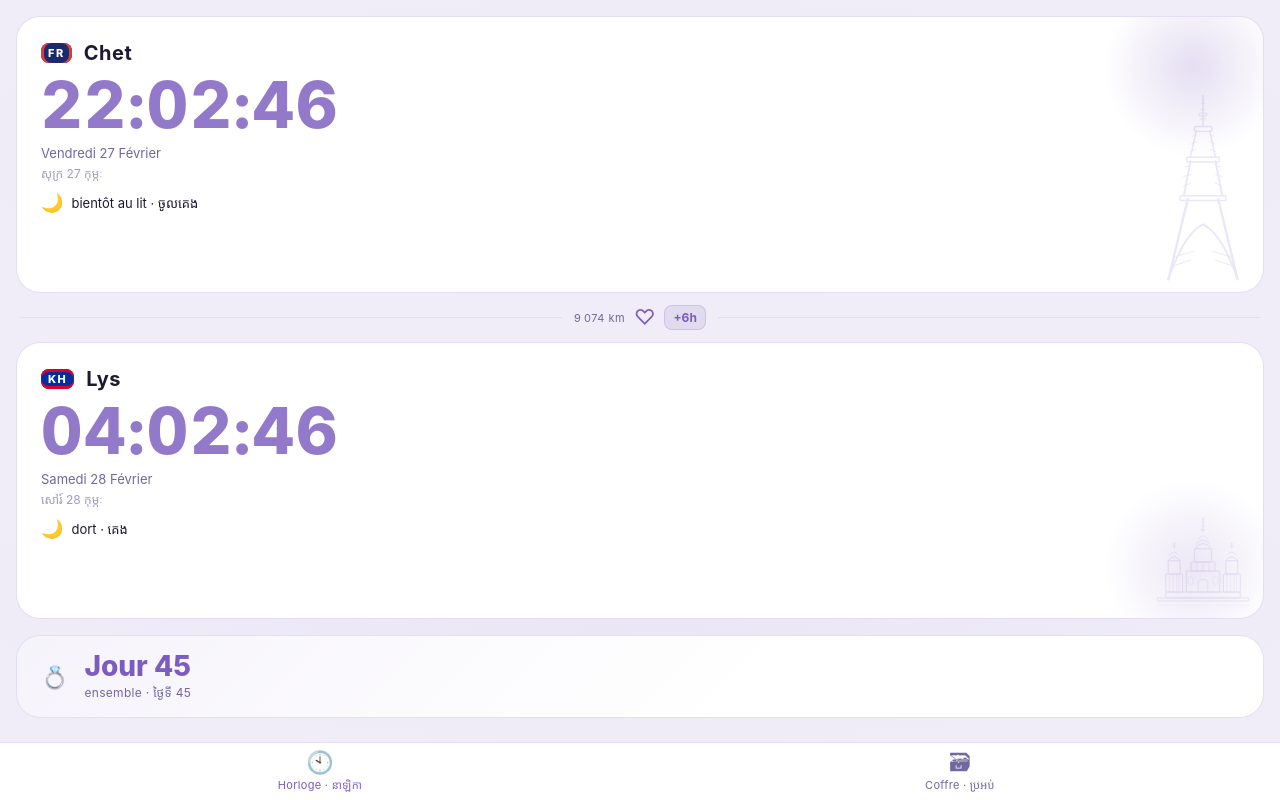
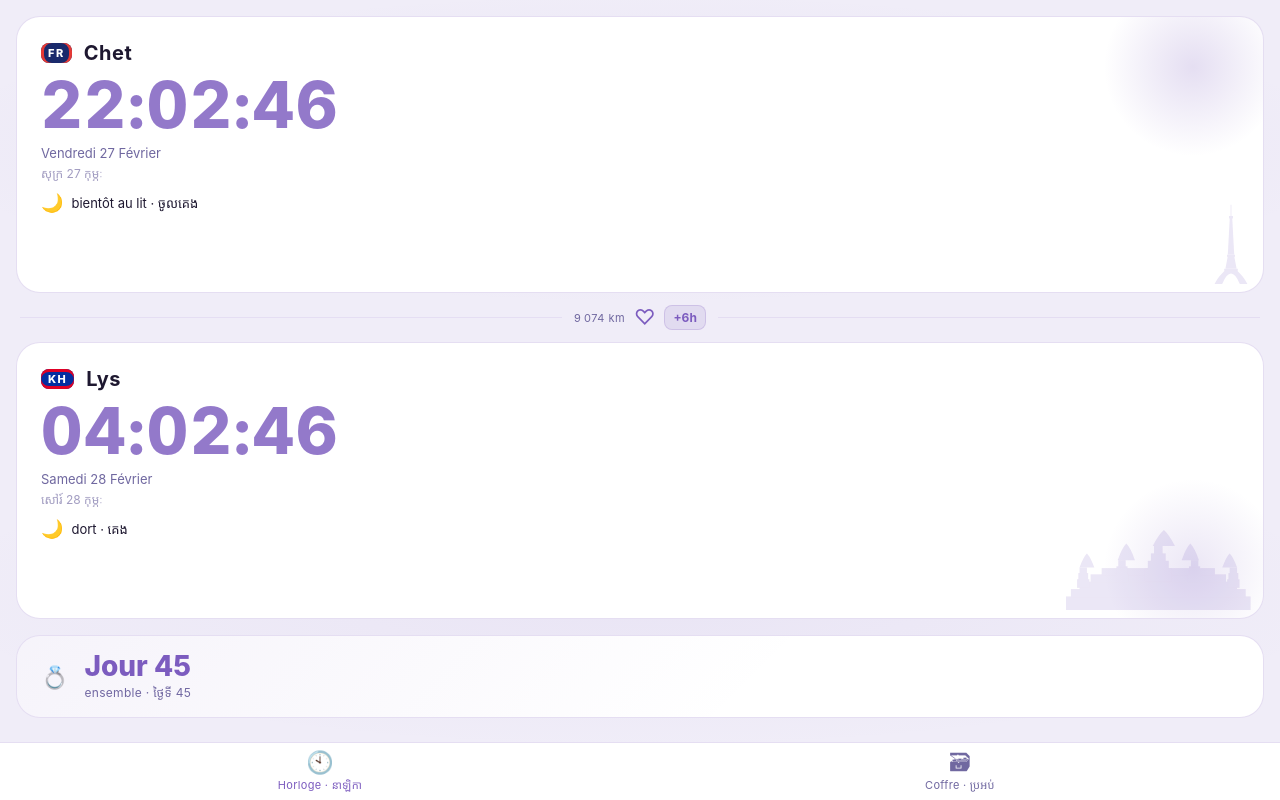
Before and after one commit to chetana/9074km, a SvelteKit app: page /horloge in a window 1280 px wide. Built offline with nearby package versions, Linux system fonts and the light colour scheme.

Commit message:
feat: SVG tour eiffel et angkor wat refaits avec vraies proportions

```diff
--- a/src/routes/horloge/+page.svelte
+++ b/src/routes/horloge/+page.svelte
@@ -44,59 +44,24 @@
 	<!-- Carte Paris -->
 	<div class="clock-card">
 		<div class="card-glow glow-paris"></div>
-		<!-- Tour Eiffel -->
-		<svg class="landmark" viewBox="0 0 100 200" fill="none" xmlns="http://www.w3.org/2000/svg" aria-hidden="true">
-			<!-- Jambes base gauche -->
-			<path d="M14 195 L34 112" stroke="currentColor" stroke-width="2.5" stroke-linecap="round"/>
-			<!-- Jambes base droite -->
-			<path d="M86 195 L66 112" stroke="currentColor" stroke-width="2.5" stroke-linecap="round"/>
-			<!-- Grande arche -->
-			<path d="M14 195 Q30 148 50 138 Q70 148 86 195" fill="none" stroke="currentColor" stroke-width="2" stroke-linecap="round"/>
-			<!-- Entretoises base gauche -->
-			<line x1="20" y1="172" x2="40" y2="166" stroke="currentColor" stroke-width="1" stroke-linecap="round"/>
-			<line x1="17" y1="182" x2="37" y2="175" stroke="currentColor" stroke-width="1" stroke-linecap="round"/>
-			<!-- Entretoises base droite -->
-			<line x1="80" y1="172" x2="60" y2="166" stroke="currentColor" stroke-width="1" stroke-linecap="round"/>
-			<line x1="83" y1="182" x2="63" y2="175" stroke="currentColor" stroke-width="1" stroke-linecap="round"/>
-			<!-- Première plateforme -->
-			<rect x="26" y="108" width="48" height="5" rx="1" stroke="currentColor" stroke-width="1.5" fill="none"/>
-			<!-- Section montante vers 2e étage gauche -->
-			<line x1="30" y1="108" x2="37" y2="72" stroke="currentColor" stroke-width="2" stroke-linecap="round"/>
-			<!-- Section montante vers 2e étage droite -->
-			<line x1="70" y1="108" x2="63" y2="72" stroke="currentColor" stroke-width="2" stroke-linecap="round"/>
-			<!-- Entretoises milieu gauche -->
-			<line x1="30" y1="98" x2="37" y2="95" stroke="currentColor" stroke-width="1" stroke-linecap="round"/>
-			<line x1="30" y1="88" x2="37" y2="86" stroke="currentColor" stroke-width="1" stroke-linecap="round"/>
-			<line x1="31" y1="78" x2="37" y2="77" stroke="currentColor" stroke-width="1" stroke-linecap="round"/>
-			<!-- Entretoises milieu droite -->
-			<line x1="70" y1="98" x2="63" y2="95" stroke="currentColor" stroke-width="1" stroke-linecap="round"/>
-			<line x1="70" y1="88" x2="63" y2="86" stroke="currentColor" stroke-width="1" stroke-linecap="round"/>
-			<line x1="69" y1="78" x2="63" y2="77" stroke="currentColor" stroke-width="1" stroke-linecap="round"/>
-			<!-- Deuxième plateforme -->
-			<rect x="33" y="68" width="34" height="5" rx="1" stroke="currentColor" stroke-width="1.5" fill="none"/>
-			<!-- Section vers sommet gauche -->
-			<line x1="37" y1="68" x2="43" y2="40" stroke="currentColor" stroke-width="1.5" stroke-linecap="round"/>
-			<!-- Section vers sommet droite -->
-			<line x1="63" y1="68" x2="57" y2="40" stroke="currentColor" stroke-width="1.5" stroke-linecap="round"/>
-			<!-- Entretoises haut gauche -->
-			<line x1="37" y1="62" x2="42" y2="60" stroke="currentColor" stroke-width="0.8" stroke-linecap="round"/>
-			<line x1="38" y1="54" x2="43" y2="52" stroke="currentColor" stroke-width="0.8" stroke-linecap="round"/>
-			<line x1="39" y1="46" x2="43" y2="45" stroke="currentColor" stroke-width="0.8" stroke-linecap="round"/>
-			<!-- Entretoises haut droite -->
-			<line x1="63" y1="62" x2="58" y2="60" stroke="currentColor" stroke-width="0.8" stroke-linecap="round"/>
-			<line x1="62" y1="54" x2="57" y2="52" stroke="currentColor" stroke-width="0.8" stroke-linecap="round"/>
-			<line x1="61" y1="46" x2="57" y2="45" stroke="currentColor" stroke-width="0.8" stroke-linecap="round"/>
-			<!-- Troisième plateforme -->
-			<rect x="41" y="36" width="18" height="5" rx="1" stroke="currentColor" stroke-width="1.5" fill="none"/>
-			<!-- Petite plateforme antenne -->
-			<rect x="46" y="22" width="8" height="3" rx="0.5" stroke="currentColor" stroke-width="1" fill="none"/>
-			<!-- Antenne / flèche -->
-			<line x1="50" y1="36" x2="50" y2="4" stroke="currentColor" stroke-width="1.5" stroke-linecap="round"/>
-			<!-- Bagues antenne -->
-			<line x1="47" y1="28" x2="53" y2="28" stroke="currentColor" stroke-width="1" stroke-linecap="round"/>
-			<line x1="48" y1="18" x2="52" y2="18" stroke="currentColor" stroke-width="1" stroke-linecap="round"/>
-			<line x1="48.5" y1="12" x2="51.5" y2="12" stroke="currentColor" stroke-width="0.8" stroke-linecap="round"/>
-			<line x1="49" y1="8" x2="51" y2="8" stroke="currentColor" stroke-width="0.8" stroke-linecap="round"/>
+		<!-- Tour Eiffel — silhouette filled, proportions réelles -->
+		<svg class="landmark" viewBox="0 0 100 200" xmlns="http://www.w3.org/2000/svg" aria-hidden="true">
+			<!-- Jambes : s'évasent fortement en bas, rejoignent le 1er plancher à y=165 -->
+			<path fill="currentColor" d="M 9,200 C 20,178 34,168 36,165 L 64,165 C 66,168 80,178 91,200 Z"/>
+			<!-- Arche centrale (découpe) -->
+			<path fill="var(--card)" d="M 28,200 Q 50,148 72,200 Z"/>
+			<!-- Plateforme 1 -->
+			<rect fill="currentColor" x="33" y="162" width="34" height="5"/>
+			<!-- Corps 1er→2e plancher : se resserre -->
+			<path fill="currentColor" d="M 36,162 L 42,130 L 58,130 L 64,162 Z"/>
+			<!-- Plateforme 2 -->
+			<rect fill="currentColor" x="40" y="127" width="20" height="5"/>
+			<!-- Corps 2e plancher→3e : se resserre encore -->
+			<path fill="currentColor" d="M 42,127 L 47,34 L 53,34 L 58,127 Z"/>
+			<!-- Plateforme 3 -->
+			<rect fill="currentColor" x="45" y="30" width="10" height="6"/>
+			<!-- Antenne -->
+			<rect fill="currentColor" x="49" y="2" width="2" height="28"/>
 		</svg>
 		<div class="card-header">
 			<div class="flag-box fr">FR</div>
@@ -127,67 +92,45 @@
 	<!-- Carte Phnom Penh -->
 	<div class="clock-card">
 		<div class="card-glow glow-pp"></div>
-		<!-- Temple Angkor Wat -->
-		<svg class="landmark" viewBox="0 0 160 160" fill="none" xmlns="http://www.w3.org/2000/svg" aria-hidden="true">
-			<!-- Sol / reflet eau -->
-			<line x1="4" y1="152" x2="156" y2="152" stroke="currentColor" stroke-width="1" stroke-linecap="round" opacity="0.5"/>
-			<line x1="10" y1="156" x2="150" y2="156" stroke="currentColor" stroke-width="0.6" stroke-linecap="round" opacity="0.3"/>
-			<!-- Terrasse basse -->
-			<rect x="4" y="140" width="152" height="5" rx="1" stroke="currentColor" stroke-width="1.5" fill="none"/>
-			<!-- Terrasse haute -->
-			<rect x="18" y="130" width="124" height="10" rx="1" stroke="currentColor" stroke-width="1.5" fill="none"/>
-			<!-- Galerie extérieure gauche -->
-			<rect x="18" y="100" width="28" height="30" rx="1" stroke="currentColor" stroke-width="1.5" fill="none"/>
-			<!-- Fenêtres galerie gauche -->
-			<line x1="24" y1="100" x2="24" y2="130" stroke="currentColor" stroke-width="0.8"/>
-			<line x1="30" y1="100" x2="30" y2="130" stroke="currentColor" stroke-width="0.8"/>
-			<line x1="36" y1="100" x2="36" y2="130" stroke="currentColor" stroke-width="0.8"/>
-			<line x1="40" y1="100" x2="40" y2="130" stroke="currentColor" stroke-width="0.8"/>
-			<!-- Galerie extérieure droite -->
-			<rect x="114" y="100" width="28" height="30" rx="1" stroke="currentColor" stroke-width="1.5" fill="none"/>
-			<!-- Fenêtres galerie droite -->
-			<line x1="120" y1="100" x2="120" y2="130" stroke="currentColor" stroke-width="0.8"/>
-			<line x1="126" y1="100" x2="126" y2="130" stroke="currentColor" stroke-width="0.8"/>
-			<line x1="132" y1="100" x2="132" y2="130" stroke="currentColor" stroke-width="0.8"/>
-			<line x1="136" y1="100" x2="136" y2="130" stroke="currentColor" stroke-width="0.8"/>
-			<!-- Tour gauche extérieure (prasat) -->
-			<rect x="22" y="78" width="20" height="22" rx="1" stroke="currentColor" stroke-width="1.5" fill="none"/>
-			<path d="M22 78 Q32 64 42 78" stroke="currentColor" stroke-width="1.5" fill="none" stroke-linecap="round"/>
-			<path d="M25 68 Q32 58 39 68" stroke="currentColor" stroke-width="1" fill="none" stroke-linecap="round"/>
-			<line x1="32" y1="58" x2="32" y2="48" stroke="currentColor" stroke-width="1.2" stroke-linecap="round"/>
-			<line x1="29" y1="54" x2="35" y2="54" stroke="currentColor" stroke-width="0.8" stroke-linecap="round"/>
-			<line x1="30" y1="50" x2="34" y2="50" stroke="currentColor" stroke-width="0.8" stroke-linecap="round"/>
-			<!-- Tour droite extérieure (prasat) -->
-			<rect x="118" y="78" width="20" height="22" rx="1" stroke="currentColor" stroke-width="1.5" fill="none"/>
-			<path d="M118 78 Q128 64 138 78" stroke="currentColor" stroke-width="1.5" fill="none" stroke-linecap="round"/>
-			<path d="M121 68 Q128 58 135 68" stroke="currentColor" stroke-width="1" fill="none" stroke-linecap="round"/>
-			<line x1="128" y1="58" x2="128" y2="48" stroke="currentColor" stroke-width="1.2" stroke-linecap="round"/>
-			<line x1="125" y1="54" x2="131" y2="54" stroke="currentColor" stroke-width="0.8" stroke-linecap="round"/>
-			<line x1="126" y1="50" x2="130" y2="50" stroke="currentColor" stroke-width="0.8" stroke-linecap="round"/>
-			<!-- Corps central -->
-			<rect x="52" y="95" width="56" height="35" rx="1" stroke="currentColor" stroke-width="1.5" fill="none"/>
-			<!-- Porte centrale -->
-			<path d="M72 130 L72 112 Q80 106 88 112 L88 130" stroke="currentColor" stroke-width="1" fill="none" stroke-linecap="round"/>
-			<!-- Fenêtres flancs corps central -->
-			<rect x="55" y="105" width="8" height="12" rx="1" stroke="currentColor" stroke-width="0.8" fill="none"/>
-			<rect x="97" y="105" width="8" height="12" rx="1" stroke="currentColor" stroke-width="0.8" fill="none"/>
-			<!-- Étage central intermédiaire -->
-			<rect x="60" y="80" width="40" height="15" rx="1" stroke="currentColor" stroke-width="1.5" fill="none"/>
-			<line x1="70" y1="80" x2="70" y2="95" stroke="currentColor" stroke-width="0.8"/>
-			<line x1="80" y1="80" x2="80" y2="95" stroke="currentColor" stroke-width="0.8"/>
-			<line x1="90" y1="80" x2="90" y2="95" stroke="currentColor" stroke-width="0.8"/>
-			<!-- Tour centrale (prasat principal) -->
-			<rect x="66" y="58" width="28" height="22" rx="1" stroke="currentColor" stroke-width="1.5" fill="none"/>
-			<path d="M66 58 Q80 40 94 58" stroke="currentColor" stroke-width="1.5" fill="none" stroke-linecap="round"/>
-			<path d="M69 50 Q80 36 91 50" stroke="currentColor" stroke-width="1.2" fill="none" stroke-linecap="round"/>
-			<path d="M72 42 Q80 30 88 42" stroke="currentColor" stroke-width="1" fill="none" stroke-linecap="round"/>
-			<!-- Flèche centrale -->
-			<line x1="80" y1="30" x2="80" y2="6" stroke="currentColor" stroke-width="1.5" stroke-linecap="round"/>
-			<!-- Bagues flèche centrale -->
-			<line x1="76" y1="26" x2="84" y2="26" stroke="currentColor" stroke-width="1" stroke-linecap="round"/>
-			<line x1="77" y1="20" x2="83" y2="20" stroke="currentColor" stroke-width="0.8" stroke-linecap="round"/>
-			<line x1="78" y1="14" x2="82" y2="14" stroke="currentColor" stroke-width="0.8" stroke-linecap="round"/>
-			<line x1="79" y1="9" x2="81" y2="9" stroke="currentColor" stroke-width="0.7" stroke-linecap="round"/>
+		<!-- Angkor Wat — silhouette filled, 5 tours lotus, terrasses étagées -->
+		<svg class="landmark" viewBox="0 0 300 130" xmlns="http://www.w3.org/2000/svg" aria-hidden="true">
+			<!-- Terrasses étagées (temple-montagne) -->
+			<rect fill="currentColor" x="0"  y="108" width="300" height="22"/>
+			<rect fill="currentColor" x="8"  y="96"  width="284" height="14"/>
+			<rect fill="currentColor" x="22" y="84"  width="256" height="14"/>
+			<rect fill="currentColor" x="40" y="72"  width="220" height="14"/>
+			<rect fill="currentColor" x="58" y="62"  width="184" height="12"/>
+
+			<!-- Tour coin gauche — corps + bulbe lotus -->
+			<rect fill="currentColor" x="18" y="80" width="20" height="14"/>
+			<rect fill="currentColor" x="20" y="70" width="16" height="12"/>
+			<rect fill="currentColor" x="22" y="61" width="12" height="11"/>
+			<path fill="currentColor" d="M 22,61 Q 28,44 34,38 Q 40,44 46,61 Z"/>
+
+			<!-- Tour coin droite -->
+			<rect fill="currentColor" x="262" y="80" width="20" height="14"/>
+			<rect fill="currentColor" x="264" y="70" width="16" height="12"/>
+			<rect fill="currentColor" x="266" y="61" width="12" height="11"/>
+			<path fill="currentColor" d="M 254,61 Q 260,44 266,38 Q 272,44 278,61 Z"/>
+
+			<!-- Tour intermédiaire gauche -->
+			<rect fill="currentColor" x="80" y="70" width="22" height="16"/>
+			<rect fill="currentColor" x="82" y="59" width="18" height="13"/>
+			<rect fill="currentColor" x="85" y="49" width="12" height="12"/>
+			<path fill="currentColor" d="M 84,49 Q 91,29 98,22 Q 105,29 112,49 Z"/>
+
+			<!-- Tour intermédiaire droite -->
+			<rect fill="currentColor" x="198" y="70" width="22" height="16"/>
+			<rect fill="currentColor" x="200" y="59" width="18" height="13"/>
+			<rect fill="currentColor" x="203" y="49" width="12" height="12"/>
+			<path fill="currentColor" d="M 188,49 Q 195,29 202,22 Q 209,29 216,49 Z"/>
+
+			<!-- Tour centrale (prasat principal, nettement plus haute) -->
+			<rect fill="currentColor" x="128" y="62" width="44" height="22"/>
+			<rect fill="currentColor" x="133" y="50" width="34" height="14"/>
+			<rect fill="currentColor" x="138" y="38" width="24" height="14"/>
+			<rect fill="currentColor" x="143" y="26" width="14" height="14"/>
+			<path fill="currentColor" d="M 141,26 Q 150,8 159,0 Q 168,8 177,26 Z"/>
 		</svg>
 		<div class="card-header">
 			<div class="flag-box kh">KH</div>
@@ -250,8 +193,8 @@
 		position: absolute;
 		bottom: var(--space-2);
 		right: var(--space-3);
-		width: 6rem;
-		height: auto;
+		height: 5rem;
+		width: auto;
 		color: var(--accent);
 		opacity: 0.15;
 		pointer-events: none;
```
